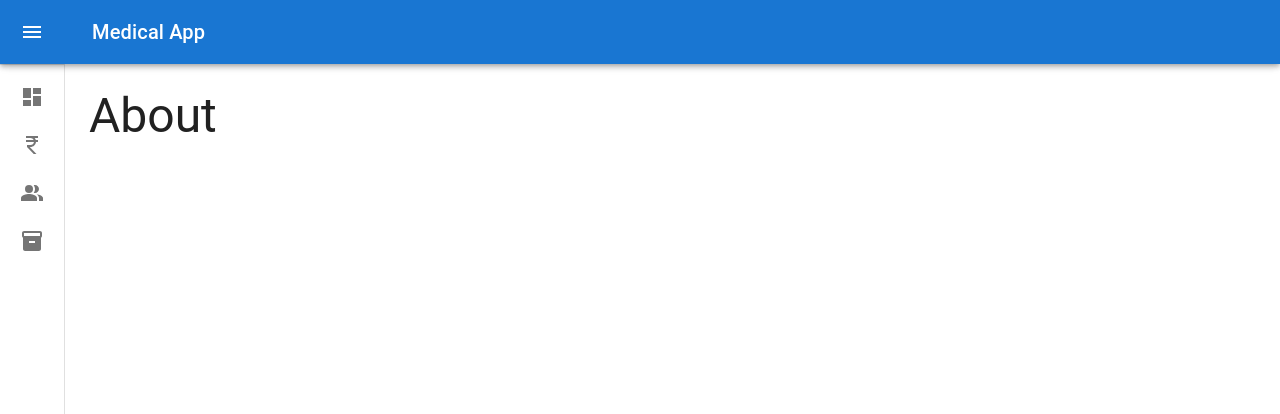
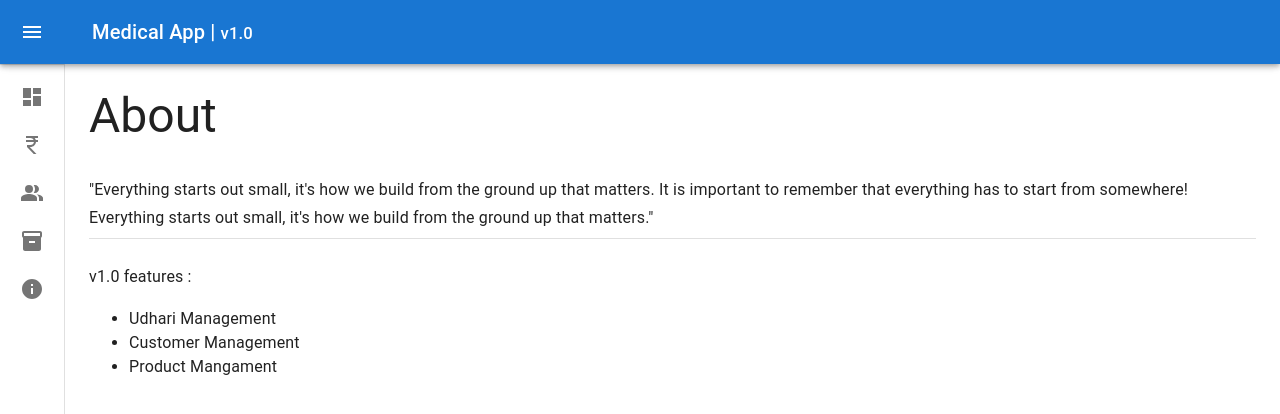
Before and after one commit to A-Coder02/medical-FE, a React (Create React App) app: page /about in a window 1280 px wide. Shown: the top 414 px of the page. Built offline with nearby package versions, Linux system fonts and the light colour scheme.

Commit message:
v1.0 completed

```diff
--- a/public/index.html
+++ b/public/index.html
@@ -24,7 +24,7 @@
       work correctly both with client-side routing and a non-root public URL.
       Learn how to configure a non-root public URL by running `npm run build`.
     -->
-    <title>React App</title>
+    <title>Medical App v1.0</title>
   </head>
   <body>
     <noscript>You need to enable JavaScript to run this app.</noscript>
@@ -36,7 +36,7 @@
       You can add webfonts, meta tags, or analytics to this file.
       The build step will place the bundled scripts into the <body> tag.
 
-      To begin the development, run `npm start` or `yarn start`.
+      To begin the development, run `npm start` or `yarn start`.ss
       To create a production bundle, use `npm run build` or `yarn build`.
     -->
   </body>
--- a/src/App.js
+++ b/src/App.js
@@ -9,6 +9,7 @@ import { QueryClient, QueryClientProvider } from "react-query";
 import { BrowserRouter } from "react-router-dom";
 import "react-toastify/dist/ReactToastify.css";
 import { ToastContainer } from "react-toastify";
+import About from "./pages/About";
 
 const queryClient = new QueryClient();
 
@@ -23,6 +24,7 @@ function App() {
               <Route path="/udharis" element={<Udharis />} />
               <Route path="/customers" element={<Customers />} />
               <Route path="/products" element={<Products />} />
+              <Route path="/about" element={<About />} />
             </Routes>
           </Layout>
         </div>
--- a/src/components/Layout/CustomTableLayout/CustomTableForm.jsx
+++ b/src/components/Layout/CustomTableLayout/CustomTableForm.jsx
@@ -10,7 +10,6 @@ const CustomTableForm = ({
   resetDefaultDataHandler,
   url,
   formProps = {},
-  crudProps,
 }) => {
   const { formData, resetFormData, setFormData } = formProps;
 
@@ -25,7 +24,7 @@ const CustomTableForm = ({
       onSuccess: async () => {
         toast.success(`${defaultData ? "Edited" : "Added"} Successfully`);
         resetFormData();
-        crudProps.onPost();
+        resetDefaultDataHandler();
       },
       onError: () => toast.error("Something went wrong!"),
     });
--- a/src/components/Layout/CustomTableLayout/index.jsx
+++ b/src/components/Layout/CustomTableLayout/index.jsx
@@ -3,20 +3,16 @@ import React, { useState } from "react";
 import CustomTableForm from "./CustomTableForm";
 import CustomTableWrapper from "./CustomTableWrapper";
 
-const CustomTableLayout = ({
-  url,
-  columns,
-  children,
-  formProps,
-  crudProps = {
-    onPost: () => {},
-  },
-}) => {
+const CustomTableLayout = ({ url, columns, children, formProps }) => {
   const [defaultData, setDefaultData] = useState(null);
   const resetDefaultDataHandler = () => setDefaultData(null);
   return (
     <>
-      <Grid container spacing={2}>
+      <Grid
+        container
+        spacing={2}
+        flexDirection={{ xs: "column-reverse", md: "row" }}
+      >
         <Grid item xs={12} md={8}>
           <CustomTableWrapper
             url={url}
@@ -26,7 +22,6 @@ const CustomTableLayout = ({
         </Grid>
         <Grid item xs={12} md={4}>
           <CustomTableForm
-            crudProps={crudProps}
             formProps={formProps}
             form={children}
             url={url}
--- a/src/components/Layout/NavList.jsx
+++ b/src/components/Layout/NavList.jsx
@@ -10,12 +10,14 @@ import DashboardIcon from "@mui/icons-material/Dashboard";
 import PeopleAltIcon from "@mui/icons-material/PeopleAlt";
 import CurrencyRupeeIcon from "@mui/icons-material/CurrencyRupee";
 import Inventory2Icon from "@mui/icons-material/Inventory2";
+import InfoIcon from "@mui/icons-material/Info";
 import { Link } from "react-router-dom";
 const NAVLIST_DATA = [
   { id: 1, link: "/", name: "Dashboard", icon: <DashboardIcon /> },
   { id: 2, link: "/udharis", name: "Udharis", icon: <CurrencyRupeeIcon /> },
   { id: 3, link: "/customers", name: "Customers", icon: <PeopleAltIcon /> },
-  { id: 3, link: "/products", name: "Products", icon: <Inventory2Icon /> },
+  { id: 4, link: "/products", name: "Products", icon: <Inventory2Icon /> },
+  { id: 5, link: "/about", name: "About", icon: <InfoIcon /> },
 ];
 
 const NavList = ({ open }) => {
--- a/src/components/Layout/index.jsx
+++ b/src/components/Layout/index.jsx
@@ -112,7 +112,7 @@ export default function Layout({ children }) {
             <MenuIcon />
           </IconButton>
           <Typography variant="h6" noWrap component="div">
-            Medical App
+            Medical App | <small>v1.0</small>
           </Typography>
         </Toolbar>
       </AppBar>
--- /dev/null
+++ b/src/pages/About.jsx
@@ -0,0 +1,28 @@
+import { Divider, Typography } from "@mui/material";
+import { Stack } from "@mui/system";
+import React from "react";
+
+const About = () => {
+  return (
+    <div>
+      <Typography variant={"subtitle1"} gutterBottom>
+        "Everything starts out small, it's how we build from the ground up that
+        matters. It is important to remember that everything has to start from
+        somewhere! Everything starts out small, it's how we build from the
+        ground up that matters."
+      </Typography>
+      <Divider />
+      <br />
+      <Typography variant={"subtitle1"} gutterBottom component="pre">
+        v1.0 features :
+      </Typography>
+      <Stack component="ul">
+        <li>Udhari Management</li>
+        <li>Customer Management</li>
+        <li>Product Mangament</li>
+      </Stack>
+    </div>
+  );
+};
+
+export default About;
--- a/src/pages/Customers.jsx
+++ b/src/pages/Customers.jsx
@@ -27,10 +27,12 @@ const Customers = () => {
       field: "total_udhari",
       headerName: "Total Udhari",
       width: 210,
-      renderCell: ({ row }) =>
-        currencyHandler(
-          row.udharis.map((u) => u.amount).reduce((a, c) => a + c, 0)
-        ),
+      renderCell: ({ row }) => {
+        const totalUdhari = row.udharis
+          .map((u) => u.amount)
+          .reduce((a, c) => a + c, 0);
+        return totalUdhari ? currencyHandler(totalUdhari) : "No Udhari";
+      },
     },
 
     {
--- a/src/pages/Dashboard.jsx
+++ b/src/pages/Dashboard.jsx
@@ -5,11 +5,7 @@ const Dashboard = () => {
   const [name, setName] = useState("");
   return (
     <div>
-      <TextField
-        label="name"
-        value={name}
-        onChange={(e) => setName(e.target.value)}
-      />
+      <h2>Dashboard will develop in v1.1</h2>
     </div>
   );
 };
--- a/src/pages/Products.jsx
+++ b/src/pages/Products.jsx
@@ -2,9 +2,10 @@ import { TextField } from "@mui/material";
 import React from "react";
 import { useState } from "react";
 import CustomTableLayout from "../components/Layout/CustomTableLayout";
+import currencyHandler from "../utils/currency-handler";
 
 const Products = () => {
-  const intialState = { price: 0, name: "" };
+  const intialState = { price: "", name: "" };
   const [formData, setFormData] = useState(intialState);
 
   const formDataHandler = (e) =>
@@ -28,7 +29,7 @@ const Products = () => {
       field: "price",
       headerName: "Price",
       width: 210,
-      renderCell: ({ row }) => <span>₹ {row.price}</span>,
+      renderCell: ({ row }) => currencyHandler(row.price),
     },
   ];
   return (
--- a/src/pages/Udharis.jsx
+++ b/src/pages/Udharis.jsx
@@ -9,7 +9,12 @@ import currencyHandler from "../utils/currency-handler";
 import { baseUrl } from "../utils/urls";
 
 const Udharis = () => {
-  const intialState = { amount: 0, paid: 0, customerId: { name: "", id: "" } };
+  const intialState = {
+    amount: "",
+    paid: 0,
+    customerId: { name: "", id: "" },
+    customer: { name: "", phone: "" },
+  };
   const [formData, setFormData] = useState(intialState);
 
   const formDataHandler = (e) =>
@@ -79,7 +84,7 @@ const Udharis = () => {
           sx={{ width: "100%" }}
           renderInput={(params) => <TextField {...params} label="Customer" />}
           name="customerId"
-          value={formData.customerId?.name}
+          value={formData.customerId?.name || formData?.customer?.name}
           label="Customer"
           onChange={(e, data) => {
             formDataHandler({ target: { name: "customerId", value: data } });
@@ -94,6 +99,7 @@ const Udharis = () => {
           loading={isLoading}
         />
       )}
+      {console.log({ formData })}
       <TextField
         required
         label="Amount"
```
